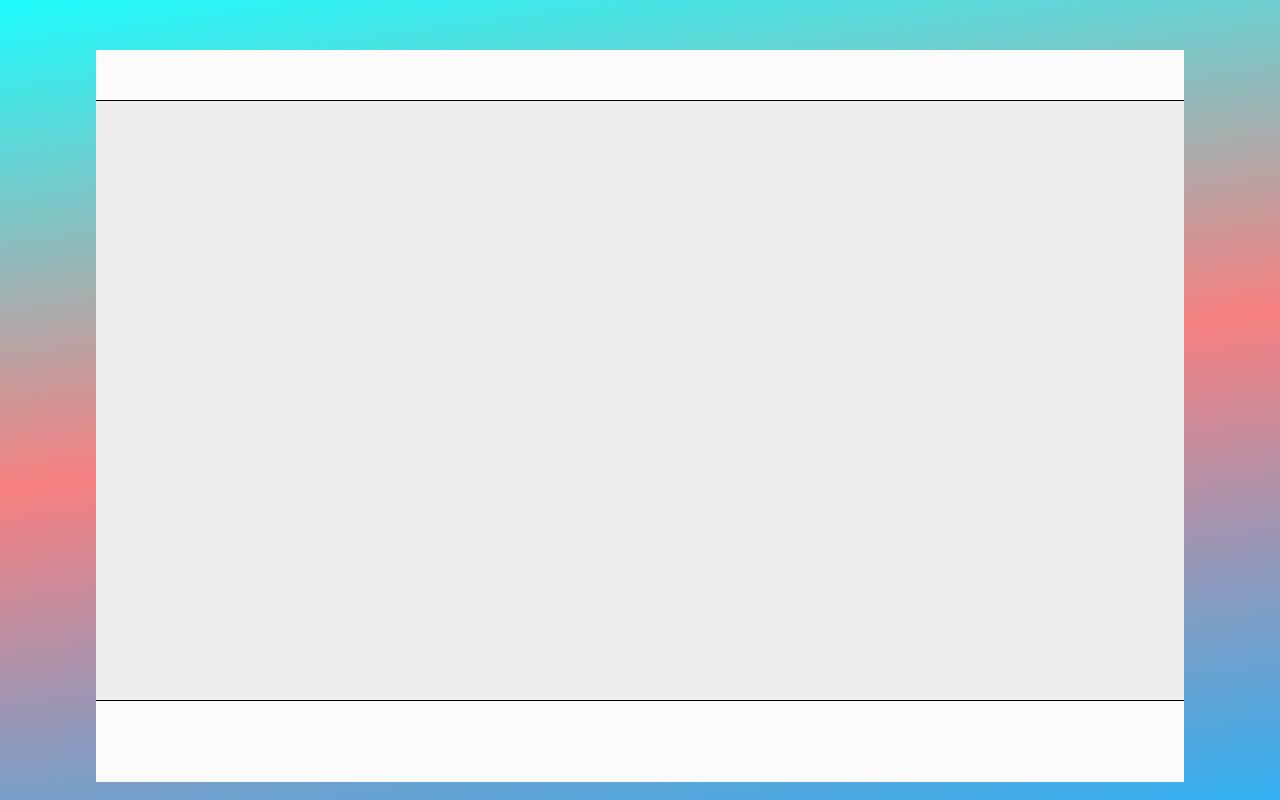
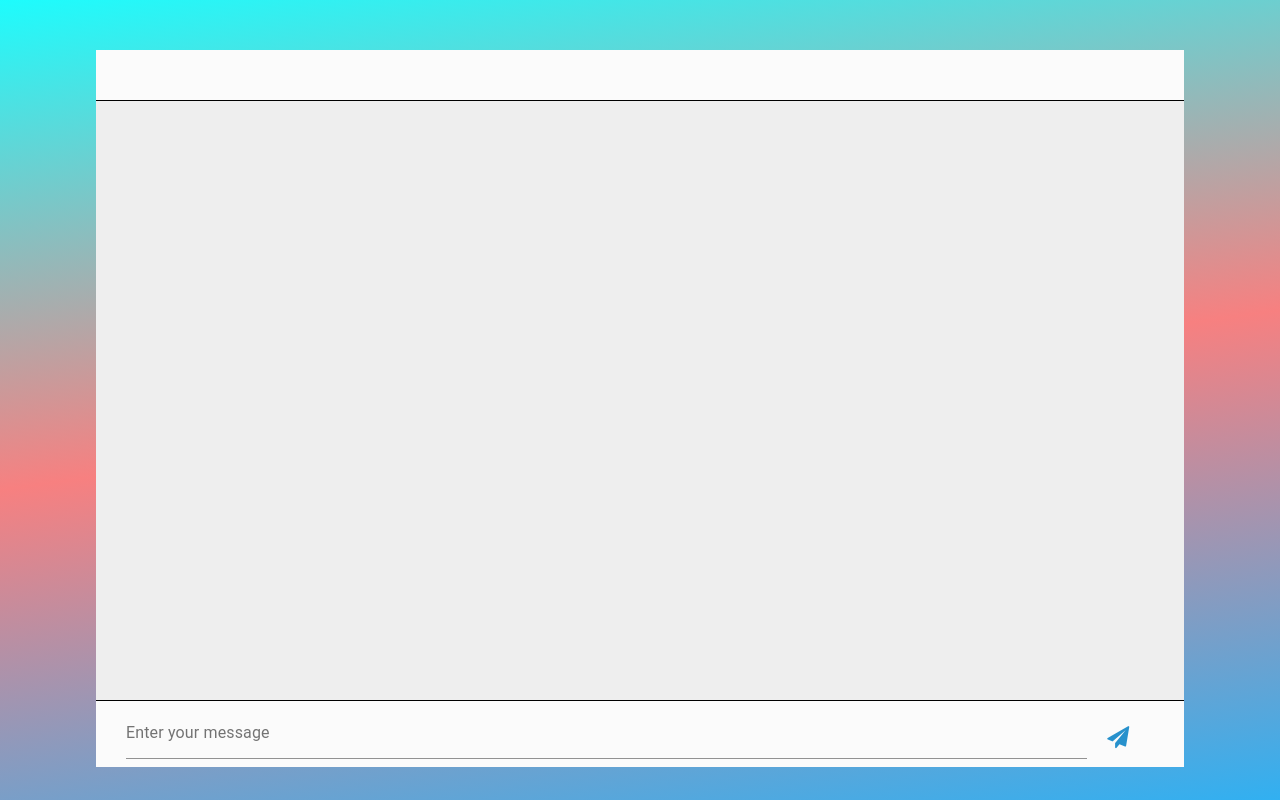
Before and after one commit to Petrashchuk/chat, a React (Create React App) app in the folder react_chat/: page / in a window 1280 px wide. Built offline with nearby package versions, Linux system fonts and the light colour scheme.

Commit message:
footer in proggres, create Service

```diff
--- a/react_chat/package.json
+++ b/react_chat/package.json
@@ -3,9 +3,11 @@
   "version": "0.1.0",
   "private": true,
   "dependencies": {
+    "@material-ui/core": "^4.10.1",
     "@testing-library/jest-dom": "^4.2.4",
     "@testing-library/react": "^9.5.0",
     "@testing-library/user-event": "^7.2.1",
+    "font-awesome": "^4.7.0",
     "react": "^16.13.1",
     "react-dom": "^16.13.1",
     "react-scripts": "3.4.1"
--- a/react_chat/src/Components/Chat_container/Chat_container.jsx
+++ b/react_chat/src/Components/Chat_container/Chat_container.jsx
@@ -1,20 +1,49 @@
 import React from 'react';
 import './Chat_container_style.css';
+import 'font-awesome/css/font-awesome.min.css';
+import FontAwesome from '../Font_Awesome_Icon'
+import TextField from '@material-ui/core/TextField';
+
+const iconStyle = {
+    color: '#2791CC',
+    fontSize: 22 + 'px',
+    textAlign: 'center',
+    marginTop: 25 + 'px',
+    marginLeft: 20 + 'px'
+};
+
 
 class Chat_container extends React.PureComponent {
     constructor(props) {
         super(props);
+        this.state = {
+            textValue: ''
+        }
     }
 
+    sendMessage = () => {
+        const {textValue} = this.state;
+        console.log(textValue);
+    };
 
     render() {
+        const {textValue} = this.state;
         return (
             <section className='container'>
                 <header>
+                </header>
+                <div className='main-content'>
 
-                </header>
-                <div className='main-content'></div>
-                <footer></footer>
+                </div>
+                <footer>
+                    <div className='footer-wrapper'>
+                        <TextField onChange={e => this.setState({textValue: e.target.value})}
+                                   style={{width: "90%", marginLeft: 20, paddingTop: 10}} id="standard-basic"
+                                   label="Enter your message"/>
+                        <FontAwesome handleClick={this.sendMessage} className={'fa fa-paper-plane'}
+                                     style={iconStyle}/>
+                    </div>
+                </footer>
             </section>
         )
     }
--- a/react_chat/src/Components/Chat_container/Chat_container_style.css
+++ b/react_chat/src/Components/Chat_container/Chat_container_style.css
@@ -4,7 +4,8 @@
     background-color: #EEEEEE;
     margin: 50px auto;
 }
-.main-content{
+
+.main-content {
     height: calc(100% - 81px);
 }
 
@@ -14,9 +15,18 @@ header {
     background-color: #FBFBFB;
     border-bottom: 1px solid black;
 }
-footer{
+
+footer {
     width: 100%;
-    height: 81px;
+    height: 66px;
     background-color: #FBFBFB;
     border-top: 1px solid black;
 }
+
+.footer-wrapper {
+    margin: 0px 10px;
+}
+
+i:active {
+    color: #EEEEEE !important;
+}
--- /dev/null
+++ b/react_chat/src/Components/Font_Awesome_Icon.jsx
@@ -0,0 +1,8 @@
+import React from 'react';
+import './Chat_container/Chat_container_style.css';
+
+export default function FontAwesome({handleClick,style,className}){
+    return(
+        <i className={className} onClick={handleClick} style={style} aria-hidden="true"></i>
+    )
+}
--- /dev/null
+++ b/react_chat/src/services/index.js
@@ -0,0 +1,5 @@
+export default class Api {
+    static get(route) {
+        return fetch(route).then(res => res.json());
+    }
+}
```
Also changed, not shown: 1 other file (tests, documents, lock files or other folders).
